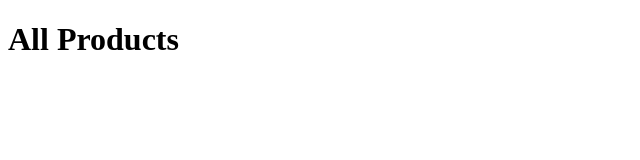
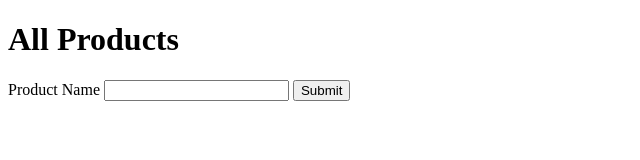
Before and after one commit to Faizan0605/express-learn, a website: page view/products.html in a window 1280 px wide. Shown: the whole page, without its empty margins (0-640 px from the left). Drawn offline with Linux system fonts and the light colour scheme.

Commit message:
html file get form

```diff
--- a/view/products.html
+++ b/view/products.html
@@ -5,6 +5,12 @@
     <meta name="viewport" content="width=device-width, initial-scale=1.0">
     <title>All Products</title>
     <h1>All Products</h1>
+
+    <form>
+        <label for="product">Product Name</label>
+        <input id="product" name="productName"/>
+        <button type="submit">Submit</button>
+    </form>
 </head>
 <body>
 
```
